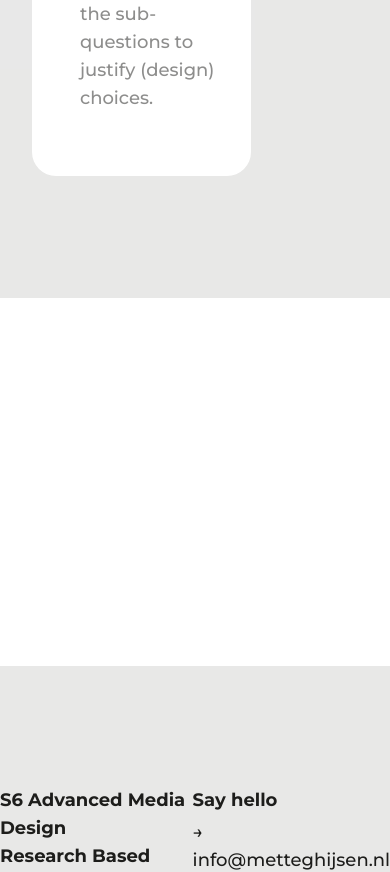
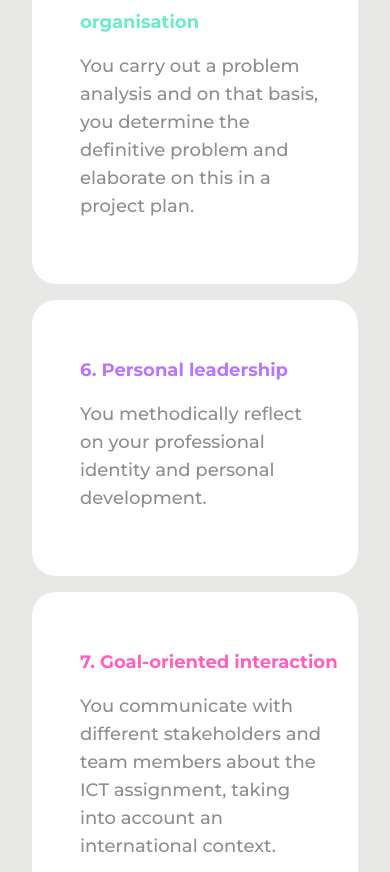
Before and after one commit to metteghijsen/semester6-website, a Nuxt app in the folder frontend/: page /leeruitkomsten in a window 390 px wide. Shown: the part 1964-2836 px from the top of the page. Built offline with nearby package versions, Linux system fonts and the light colour scheme.

Commit message:
Feature: Changed overflow of small container

```diff
--- a/frontend/pages/deliverables.vue
+++ b/frontend/pages/deliverables.vue
@@ -1,7 +1,7 @@
 <template>
   <div>
     <UiContainer>
-      <div class="h-full overflow-x-auto">
+      <div class="h-full overflow-x-hidden">
         <LayoutTaskbar />
 
         <div class="md:grid md:grid-cols-3 md:gap-1">
@@ -9,7 +9,7 @@
             lo4
             lo5
             lo7
-            to="/"
+            to="projectplan"
             deliverable-name="Projectplan"
             image-name="projectplan"
             deliverable-description="In dit document beschrijf ik mijn persoonlijke projectplan, en beschrijf ik het proces dat ik heb doorlopen bij het samenstellen van dit plan."
--- a/frontend/pages/index.vue
+++ b/frontend/pages/index.vue
@@ -1,7 +1,7 @@
 <template>
   <div>
     <UiContainer>
-      <div class="h-full overflow-x-auto">
+      <div class="h-full overflow-x-hidden">
         <LayoutTaskbar />
         <div class="px-[200px] pt-11 flex flex-col">
           <UiTypography type="h1" size="heading1">
--- a/frontend/pages/leeruitkomsten.vue
+++ b/frontend/pages/leeruitkomsten.vue
@@ -1,10 +1,10 @@
 <template>
   <div>
     <UiContainer>
-      <div class="h-full overflow-x-auto">
+      <div class="h-full overflow-x-hidden">
         <LayoutTaskbar />
 
-        <div class="flex flex-row">
+        <div class="flex md:flex-row flex-col">
           <div class="flex flex-col">
             <UiLearningOutcome lo-name-color="text-red100" lo-name="1. User Interaction (Analysis & Advice)" lo-description="You analyse the user, the user interaction and the user experience, also taking state of the art interactive technologies into account. You select a suitable design process to be able to advise on UX interventions based on a validated UX design." />
             <UiLearningOutcome lo-name-color="text-yellow100" lo-name="3. Software design and realisation" lo-description="You create & design software with existing components or libraries using predetermined quality criteria and version control." />
@@ -14,6 +14,8 @@
           <div class="flex flex-col">
             <UiLearningOutcome lo-name-color="text-orange100" lo-name="2. User Interaction (Execution & Validation)" lo-description="You execute and evaluate the user experience of an interactive product. You document the development process for the stakeholders." />
             <UiLearningOutcome lo-name-color="text-green100" lo-name="4. Future-oriented organisation" lo-description="You carry out a problem analysis and on that basis, you determine the definitive problem and elaborate on this in a project plan." />
+            <UiLearningOutcome lo-name-color="text-purple100" lo-name="6. Personal leadership " lo-description="You methodically reflect on your professional identity and personal development.  " />
+            <UiLearningOutcome lo-name-color="text-pink100" lo-name="7. Goal-oriented interaction " lo-description="You communicate with different stakeholders and team members about the ICT assignment, taking into account an international context. " />
           </div>
         </div>
       </div>
```
